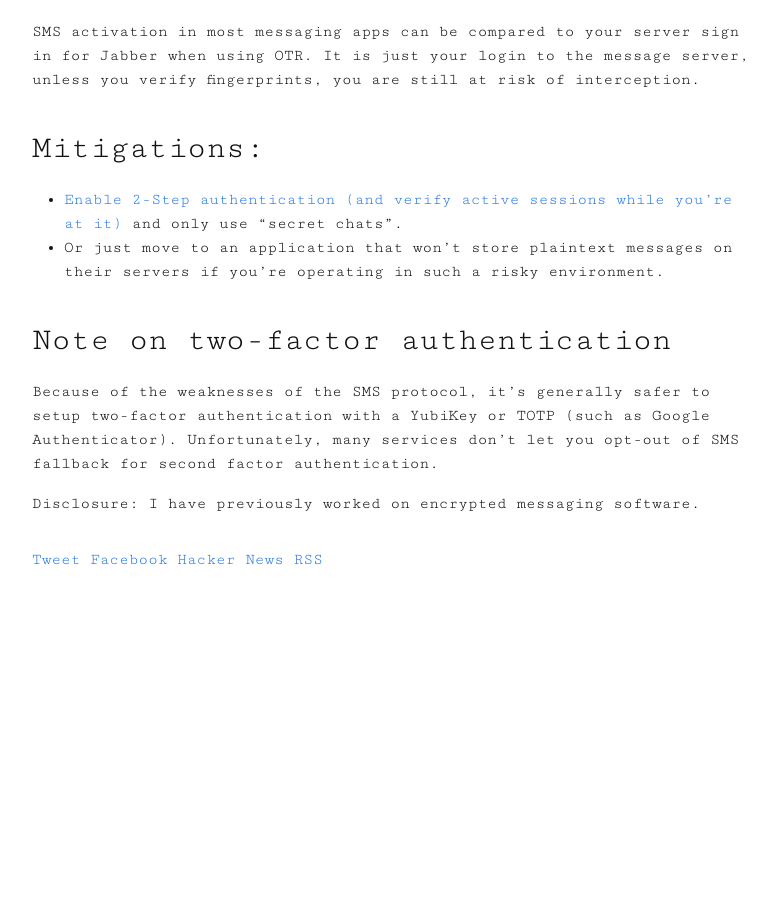
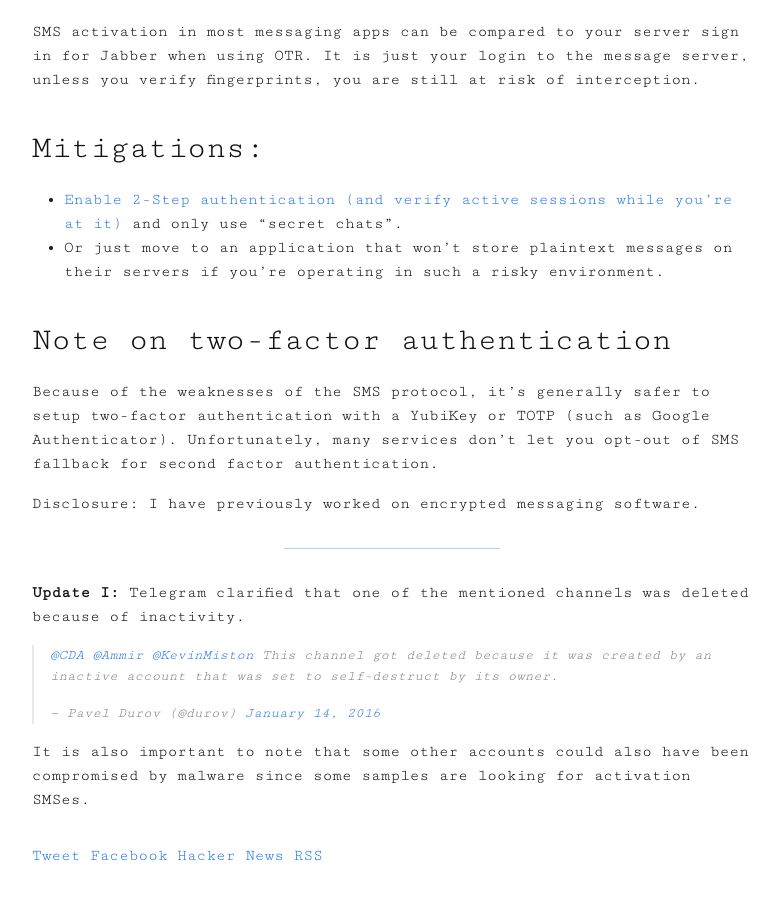
Before and after one commit to FredericJacobs/jekyll-blog, a Jekyll site: the page built from _posts/2016-01-14-sms-login.md, in a window 1280 px wide and 900 px high, scrolled down 2506 px. Shown: the whole window, without its empty margins (248-1026 px from the left). Built offline with Jekyll 4.4.1, drawn with Linux system fonts in a browser that asks for light colours; comment, search, counter and statistics services are not loaded; before the commit the page ends 3110 px from its top, so only the background shows below that.

Commit message:
Update 1

```diff
--- a/_posts/2016-01-14-sms-login.md
+++ b/_posts/2016-01-14-sms-login.md
@@ -68,3 +68,12 @@ SMS activation in most messaging apps can be compared to your server sign in for
 Because of the weaknesses of the SMS protocol, it's generally safer to setup two-factor authentication with a YubiKey or TOTP (such as Google Authenticator). Unfortunately, many services don't let you opt-out of SMS fallback for second factor authentication.
 
 Disclosure: I have previously worked on encrypted messaging software.
+
+* * *
+
+**Update I:** Telegram clarified that one of the mentioned channels was deleted because of inactivity.
+
+<blockquote class="twitter-tweet" lang="en"><p lang="en" dir="ltr"><a href="https://twitter.com/CDA">@CDA</a> <a href="https://twitter.com/Ammir">@Ammir</a> <a href="https://twitter.com/KevinMiston">@KevinMiston</a> This channel got deleted because it was created by an inactive account that was set to self-destruct by its owner.</p>&mdash; Pavel Durov (@durov) <a href="https://twitter.com/durov/status/687632744252354561">January 14, 2016</a></blockquote>
+<script async src="//platform.twitter.com/widgets.js" charset="utf-8"></script>
+
+It is also important to note that some other accounts could also have been compromised by malware since some samples are looking for activation SMSes.
```
